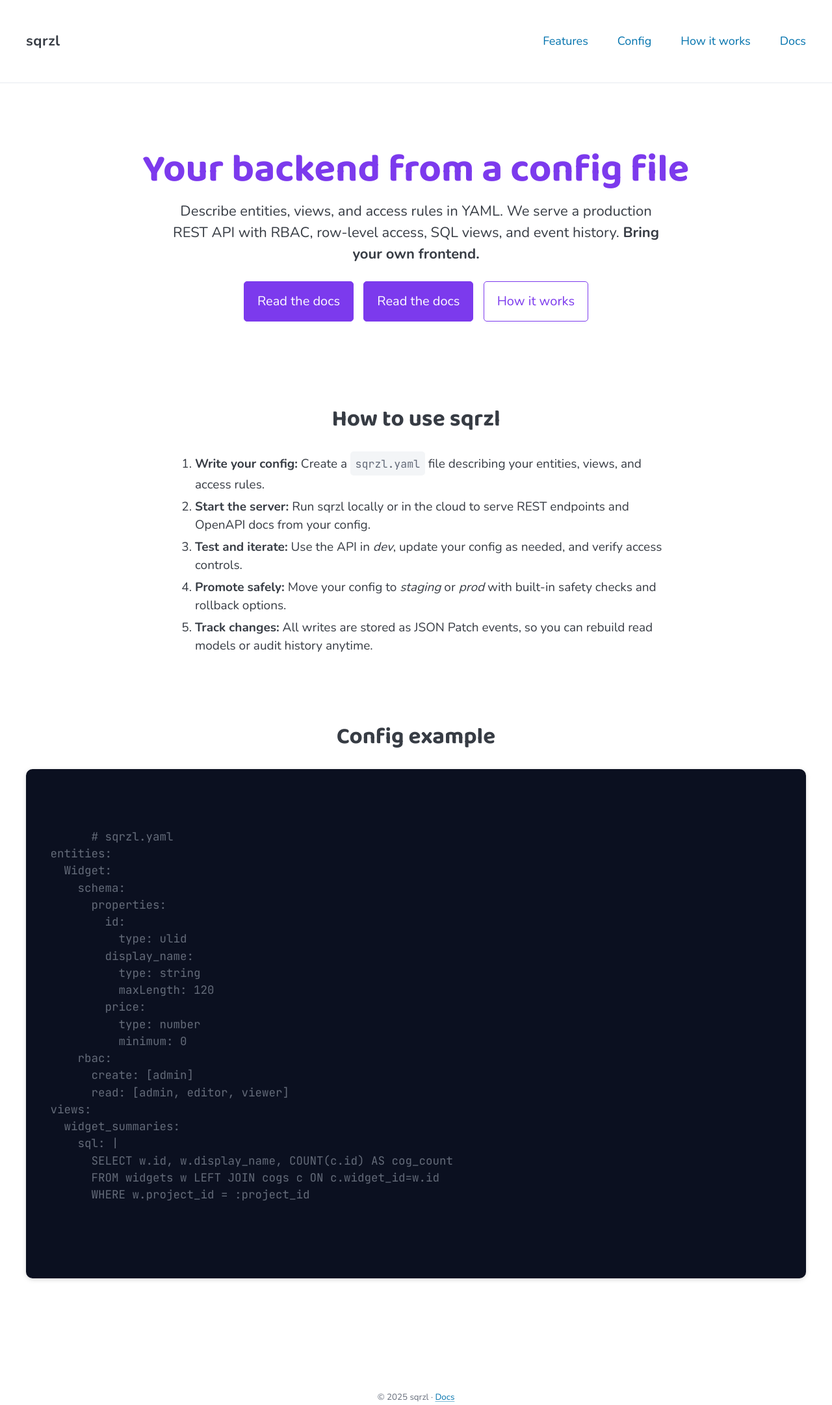
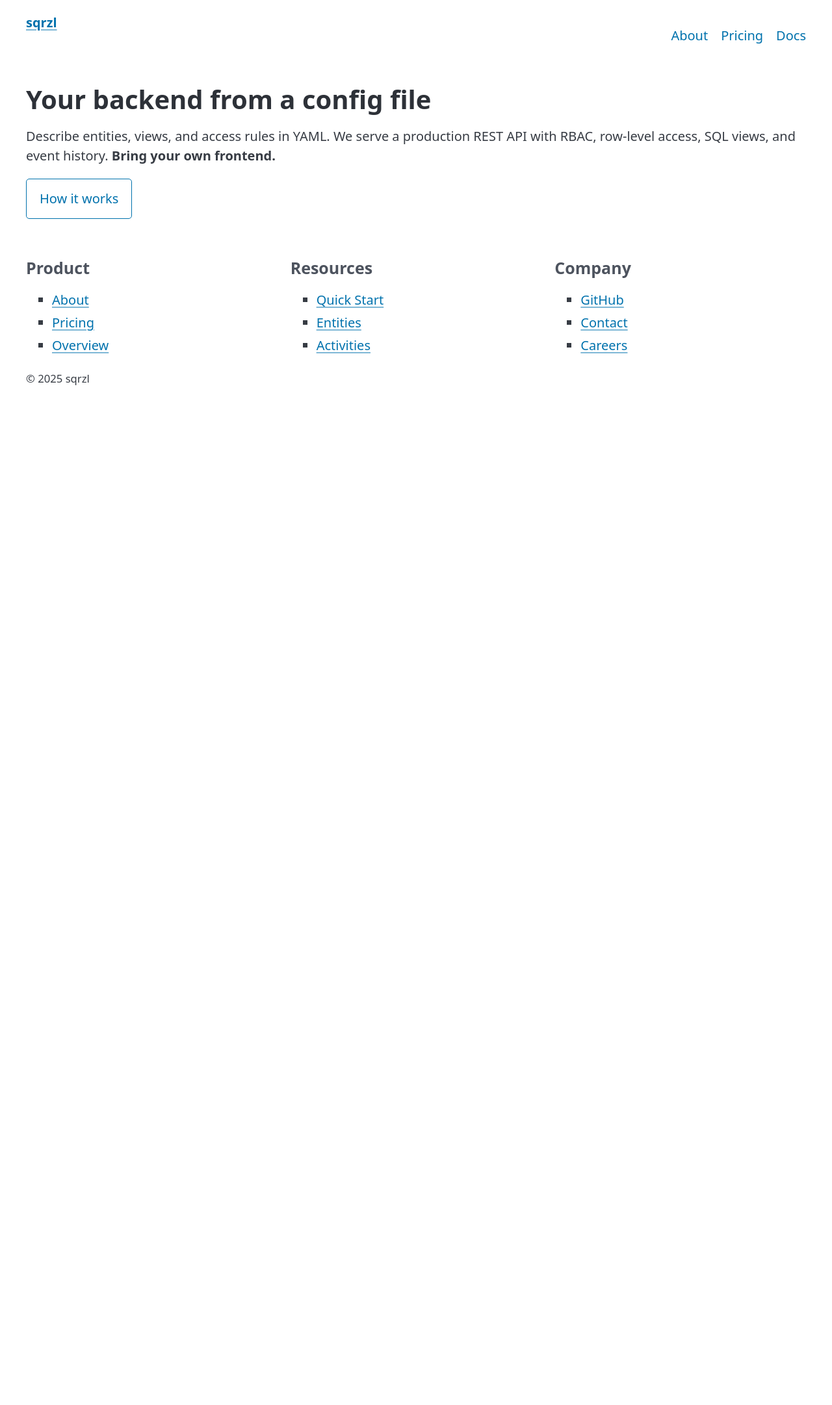
Before and after one commit to sqrzl/website, an Astro site: page /website/ in a window 1280 px wide. Shown: the whole page at 65% size. After the commit the page ends 800 px from the top, so only its background shows below. Built offline with nearby package versions, Linux system fonts and the light colour scheme; Astro itself is replaced by a stand-in of ours.

Commit message:
more fun

```diff
--- a/astro.config.mjs
+++ b/astro.config.mjs
@@ -3,6 +3,7 @@ import { defineConfig } from "astro/config";
 
 // https://astro.build/config
 export default defineConfig({
-  base: '/website', // Set to '/<repo>' for GitHub Pages
+  base: "/website",
+  trailingSlash: "never",
   integrations: [],
 });
--- /dev/null
+++ b/src/components/footer.astro
@@ -0,0 +1,42 @@
+---
+const year = new Date().getFullYear();
+const base = import.meta.env.BASE_URL;
+---
+
+<footer>
+  <div class="container">
+    <div class="grid">
+      <div>
+        <h4>Product</h4>
+        <ul>
+          <li><a href={`${base}about`}>About</a></li>
+          <li><a href={`${base}pricing`}>Pricing</a></li>
+          <li><a href={`${base}docs/overview`}>Overview</a></li>
+        </ul>
+      </div>
+      <div>
+        <h4>Resources</h4>
+        <ul>
+          <li><a href={`${base}docs/quick-start`}>Quick Start</a></li>
+          <li><a href={`${base}docs/entities`}>Entities</a></li>
+          <li><a href={`${base}docs/activities`}>Activities</a></li>
+        </ul>
+      </div>
+      <div>
+        <h4>Company</h4>
+        <ul>
+          <li>
+            <a href="https://github.com/sqrzl" target="_blank" rel="noopener"
+              >GitHub</a
+            >
+          </li>
+          <li><a href="mailto:hello@sqrzl.com">Contact</a></li>
+          <li><a href="#">Careers</a></li>
+        </ul>
+      </div>
+    </div>
+    <div>
+      <small>&copy; {year} sqrzl</small>
+    </div>
+  </div>
+</footer>
--- /dev/null
+++ b/src/components/navbar.astro
@@ -0,0 +1,37 @@
+---
+const base = import.meta.env.BASE_URL;
+const currentPath = Astro.url.pathname;
+const navLinks = [
+  { path: "/about", label: "About" },
+  { path: "/pricing", label: "Pricing" },
+  { path: "/docs", label: "Docs" },
+];
+---
+
+<header>
+  <nav class="container">
+    <a href={base}><strong>sqrzl</strong></a>
+    <ul>
+      {
+        navLinks.map((link) => (
+          <li>
+            <a
+              href={`${base}${link.path}`}
+              class={
+                link.label === "Docs"
+                  ? currentPath.startsWith(`${base}${link.path}`)
+                    ? "active"
+                    : ""
+                  : currentPath === `${base}${link.path}`
+                    ? "active"
+                    : ""
+              }
+            >
+              {link.label}
+            </a>
+          </li>
+        ))
+      }
+    </ul>
+  </nav>
+</header>
--- a/src/pages/index.astro
+++ b/src/pages/index.astro
@@ -1,99 +1,25 @@
 ---
 import "../styles/main.css";
+import Navbar from "../components/navbar.astro";
+import Footer from "../components/footer.astro";
 const year = new Date().getFullYear();
+const base = import.meta.env.BASE_URL;
 ---
 
-<header class="site-header">
-  <nav class="container nav-bar">
-    <strong class="logo">sqrzl</strong>
-    <ul class="nav-links">
-      <li><a href="#features">Features</a></li>
-      <li><a href="#snippet">Config</a></li>
-      <li><a href="#how">How it works</a></li>
-      <li><a href="/docs/">Docs</a></li>
-    </ul>
-  </nav>
-</header>
-
+<Navbar />
 <main>
   <section class="hero container">
-    <h1 class="brand hero-title">Your backend from a config file</h1>
+    <h1 class="hero-title">Your backend from a config file</h1>
     <p class="hero-tagline">
       Describe entities, views, and access rules in YAML. We serve a production
-      REST API with RBAC, row-level access, SQL views, and event history. <strong
-        >Bring your own frontend.</strong
-      >
+      REST API with RBAC, row-level access, SQL views, and event history.
+      <strong>Bring your own frontend. </strong>
     </p>
     <p class="hero-actions">
-      <a role="button" class="cta" href={`/docs/`}>Read the docs</a>
-      <a role="button" class="cta" href="/docs/">Read the docs</a>
-      <a role="button" class="outline" href="#how">How it works</a>
+      <a role="button" class="outline" href={`${base}docs/quick-start`}>
+        How it works
+      </a>
     </p>
   </section>
-
-  <section id="how" class="how-it-works container" aria-labelledby="how-title">
-    <h2 id="how-title" class="section-title">How to use sqrzl</h2>
-    <ol class="steps">
-      <li>
-        <strong>Write your config:</strong> Create a <code>sqrzl.yaml</code> file
-        describing your entities, views, and access rules.
-      </li>
-      <li>
-        <strong>Start the server:</strong> Run sqrzl locally or in the cloud to serve
-        REST endpoints and OpenAPI docs from your config.
-      </li>
-      <li>
-        <strong>Test and iterate:</strong> Use the API in <em>dev</em>, update
-        your config as needed, and verify access controls.
-      </li>
-      <li>
-        <strong>Promote safely:</strong> Move your config to <em>staging</em> or
-        <em>prod</em> with built-in safety checks and rollback options.
-      </li>
-      <li>
-        <strong>Track changes:</strong> All writes are stored as JSON Patch events,
-        so you can rebuild read models or audit history anytime.
-      </li>
-    </ol>
-  </section>
-
-  <section
-    id="snippet"
-    class="config-sample container"
-    aria-labelledby="snippet-title"
-  >
-    <h2 id="snippet-title" class="section-title">Config example</h2>
-    <figure class="code-sample" role="region" aria-label="sqrzl.yaml example">
-      <pre>
-      <code>
-      # sqrzl.yaml
-entities:
-  Widget:
-    schema:
-      properties:
-        id:
-          type: ulid
-        display_name:
-          type: string
-          maxLength: 120
-        price:
-          type: number
-          minimum: 0
-    rbac:
-      create: [admin]
-      read: [admin, editor, viewer]
-views:
-  widget_summaries:
-    sql: |
-      SELECT w.id, w.display_name, COUNT(c.id) AS cog_count
-      FROM widgets w LEFT JOIN cogs c ON c.widget_id=w.id
-      WHERE w.project_id = :project_id
-      </code>
-      </pre>
-    </figure>
-  </section>
 </main>
-
-<footer class="site-footer container">
-  <small>&copy; {year} sqrzl · <a href="/docs/">Docs</a></small>
-</footer>
+<Footer />
--- a/src/styles/main.css
+++ b/src/styles/main.css
@@ -1,207 +1 @@
 @import "@picocss/pico/css/pico.min.css";
-@import url("https://fonts.googleapis.com/css2?family=Nunito:wght@400;700&family=Baloo+2:wght@400;700&family=JetBrains+Mono:wght@400;700&display=swap");
-
-body {
-  font-family: "Nunito", sans-serif;
-}
-h1,
-h2,
-h3 {
-  font-family: "Baloo 2", sans-serif;
-}
-code,
-pre {
-  font-family: "JetBrains Mono", monospace;
-}
-
-/* Brand color */
-:root {
-  --brand: #7c3aed;
-}
-
-header.hero {
-  padding: 6rem 0 2rem;
-  text-align: center;
-}
-
-header .tagline {
-  max-width: 60ch;
-  margin-inline: auto;
-}
-
-.brand {
-  color: var(--brand);
-}
-
-.muted {
-  color: var(--pico-muted-color);
-}
-
-pre {
-  margin: 0;
-}
-
-.code {
-  background: #0b1020;
-  color: #e5e7eb;
-  border-radius: 0.75rem;
-  padding: 1rem;
-  overflow: auto;
-}
-
-.grid-4 {
-  display: grid;
-  gap: 1rem;
-  grid-template-columns: repeat(auto-fit, minmax(220px, 1fr));
-}
-
-footer {
-  text-align: center;
-  margin-top: 3rem;
-}
-
-.cta {
-  background: var(--brand);
-  border-color: var(--brand);
-}
-
-.secondary {
-  border-color: var(--brand);
-  color: var(--brand);
-}
-
-/* New homepage layout styles */
-.site-header {
-  backdrop-filter: blur(6px);
-  position: sticky;
-  top: 0;
-  z-index: 10;
-  border-bottom: 1px solid var(--pico-muted-border-color);
-}
-
-.nav-bar {
-  display: flex;
-  align-items: center;
-  justify-content: space-between;
-  gap: 2rem;
-  padding: 0.5rem 0;
-}
-
-.logo {
-  font-size: 1.1rem;
-  letter-spacing: 0.5px;
-}
-
-.nav-links {
-  list-style: none;
-  display: flex;
-  gap: 1.25rem;
-  margin: 0;
-  padding: 0;
-  font-size: 0.9rem;
-}
-
-.nav-links a {
-  text-decoration: none;
-}
-
-.hero {
-  padding: 4rem 0 2rem;
-  text-align: center;
-}
-
-.hero-title {
-  font-size: clamp(2.25rem, 5vw, 3rem);
-  line-height: 1.1;
-  margin-bottom: 0.75rem;
-}
-
-.hero-tagline {
-  max-width: 58ch;
-  margin: 0 auto 1.25rem;
-  font-size: 1rem;
-  line-height: 1.5;
-}
-
-.hero-actions a + a {
-  margin-left: 0.5rem;
-}
-
-.outline {
-  background: transparent;
-  color: var(--brand);
-  border-color: var(--brand);
-}
-
-.features {
-  padding: 1.5rem 0 1rem;
-}
-
-.section-title {
-  text-align: center;
-  margin-bottom: 1.5rem;
-  font-size: 1.5rem;
-}
-
-.features-grid {
-  display: grid;
-  gap: 1.25rem;
-  grid-template-columns: repeat(auto-fit, minmax(200px, 1fr));
-}
-
-.feature-card {
-  background: var(--pico-card-background-color, var(--pico-background-color));
-  padding: 1rem 0.875rem 0.875rem;
-  border: 1px solid var(--pico-muted-border-color);
-  border-radius: 0.5rem;
-  box-shadow: 0 1px 3px -1px hsl(0 0% 0% / 0.1);
-}
-
-.feature-card h3 {
-  margin-top: 0;
-  margin-bottom: 0.5rem;
-  font-size: 1rem;
-}
-
-.config-sample {
-  padding: 2.5rem 0 1rem;
-}
-
-.code-sample pre {
-  background: #0b1020;
-  color: #e5e7eb;
-  border-radius: 0.5rem;
-  padding: 1rem 0.875rem;
-  font-size: 0.875rem;
-  line-height: 1.4;
-  box-shadow: 0 2px 8px -2px hsl(0 0% 0% / 0.25);
-}
-
-.how-it-works {
-  padding: 2.5rem 0 1.5rem;
-}
-
-.steps {
-  max-width: 38rem;
-  margin: 0 auto;
-  font-size: 0.95rem;
-}
-
-.site-footer {
-  padding: 2.5rem 0 3rem;
-  text-align: center;
-  font-size: 0.8rem;
-  color: var(--pico-muted-color);
-}
-
-@media (min-width: 900px) {
-  .hero-tagline {
-    font-size: 1.1rem;
-  }
-  .feature-card {
-    padding: 1.125rem 1rem 1rem;
-  }
-  .section-title {
-    font-size: 1.75rem;
-  }
-}
```
Also changed, not shown: src/layouts/docs-layout.astro (added, +42 -0 lines), src/pages/about.astro (+14 -25 lines), src/pages/docs/activities.md (added, +7 -0 lines), src/pages/docs/choreography.md (added, +7 -0 lines), src/pages/docs/entities.md (added, +7 -0 lines), src/pages/docs/index.md (added, +7 -0 lines), src/pages/docs/quick-start.md (added, +7 -0 lines), src/pages/pricing.astro (added, +57 -0 lines), .github/workflows/pages.yml.
